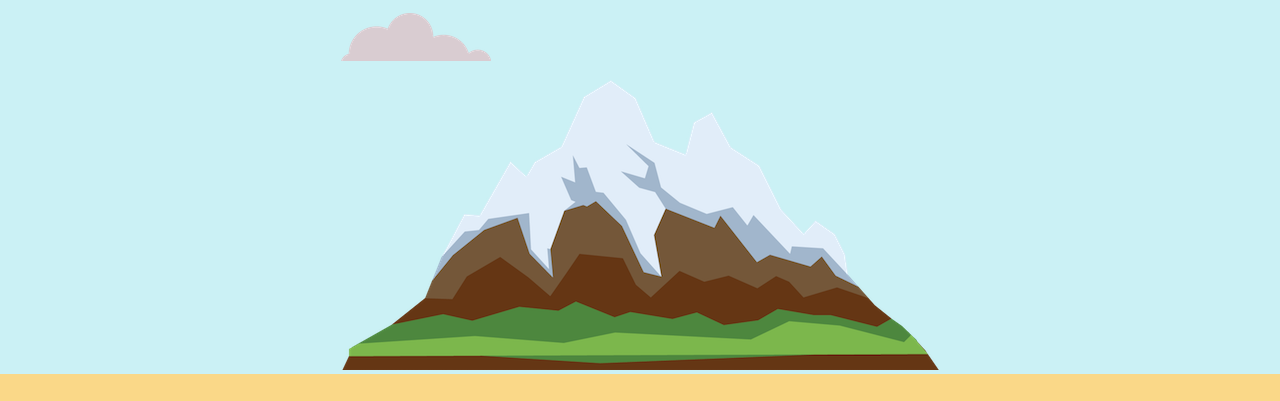
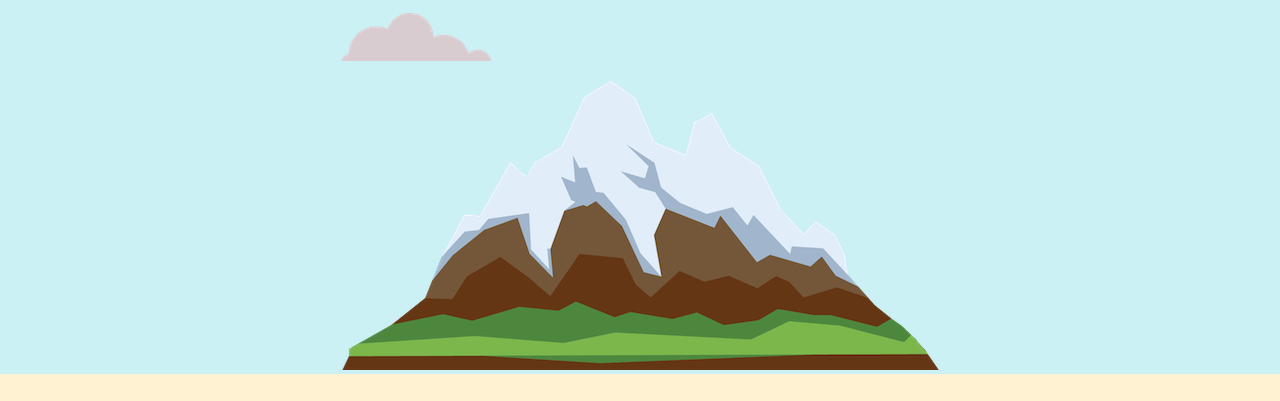
Before and after one commit to shivanksagar/my-personal-website, a plain HTML site: page index.html in a window 1280 px wide. Shown: the part 335-736 px from the top of the page. Drawn offline with Linux system fonts and the light colour scheme.

Commit message:
updated style.css

```diff
--- a/css/styles.css
+++ b/css/styles.css
@@ -122,7 +122,7 @@ p {
   line-height: 2;
 }
 body{
-    background-color:#fad888;
+    background-color:#fff2d3;
     margin-top: 0px;
     margin-left: 0px;
     margin-right: 0px;
```
